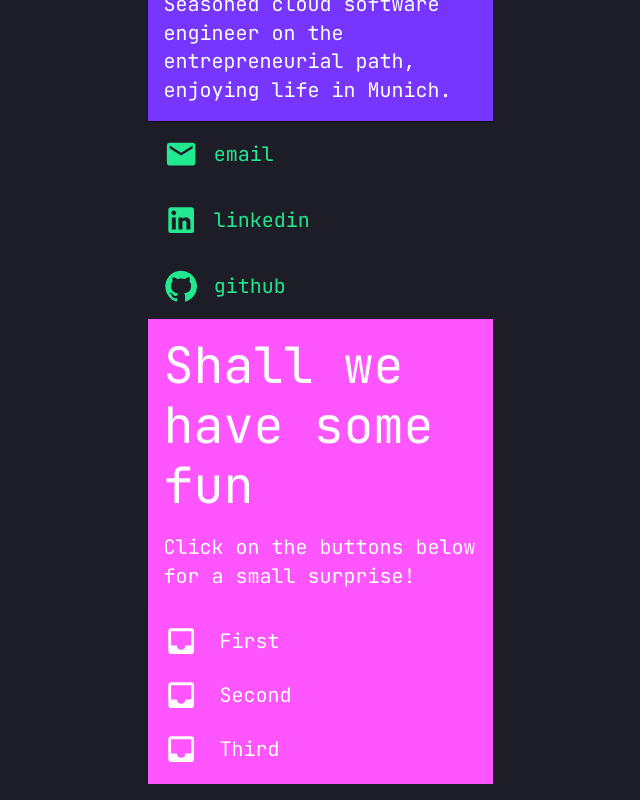
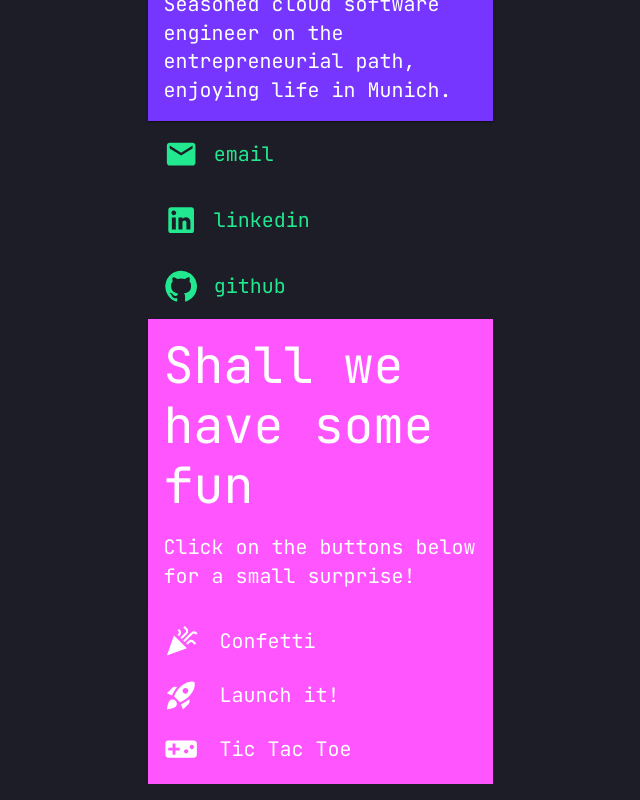
Before and after one commit to developerium/developerium.github.io, a React (Create React App) app: page / in a window 1280 px wide. Shown: the part 576-1376 px from the top of the page, without its empty margins (320-960 px from the left). Built offline with nearby package versions, Linux system fonts and the light colour scheme.

Commit message:
Style surprise button

```diff
--- a/src/components/SurpriseButton.tsx
+++ b/src/components/SurpriseButton.tsx
@@ -1,9 +1,10 @@
 import React, { FC, ReactElement } from 'react'
-import { baseFontSize, whiteColor } from '../config/theme-config'
 import ListItemButton from '@mui/material/ListItemButton'
-import ListItemIcon from '@mui/material/ListItemIcon'
-import ListItemText from '@mui/material/ListItemText'
+import ListItemIcon, { ListItemIconProps } from '@mui/material/ListItemIcon'
+import ListItemText, { ListItemTextProps } from '@mui/material/ListItemText'
 import ListItem, { ListItemProps } from '@mui/material/ListItem'
+
+import { baseFontSize, purpleColor, whiteColor } from '../config/theme-config'
 
 interface SurpriseButtonProps {
   title: string
@@ -11,9 +12,16 @@ interface SurpriseButtonProps {
   icon: ReactElement
 }
 
-const listStyle = { color: whiteColor }
-const iconStyle = { color: whiteColor }
-const textStyle = { fontSize: baseFontSize }
+const listStyle: ListItemProps['sx'] = {
+  color: whiteColor,
+  ':hover': {
+    backgroundColor: purpleColor,
+  },
+}
+const iconStyle: ListItemIconProps['sx'] = { color: whiteColor }
+const textStyle: ListItemTextProps['primaryTypographyProps'] = {
+  fontSize: baseFontSize,
+}
 
 export const SurpriseButton: FC<SurpriseButtonProps> = ({
   title,
--- a/src/components/SurpriseButtonList.tsx
+++ b/src/components/SurpriseButtonList.tsx
@@ -1,7 +1,9 @@
 import React, { FC } from 'react'
 import Box, { BoxProps } from '@mui/material/Box'
 import List from '@mui/material/List'
-import InboxIcon from '@mui/icons-material/Inbox'
+import CelebrationIcon from '@mui/icons-material/Celebration'
+import RocketLaunchIcon from '@mui/icons-material/RocketLaunch'
+import VideogameAssetIcon from '@mui/icons-material/VideogameAsset'
 
 import { pinkColor } from '../config/theme-config'
 import { SurpriseButton } from './SurpriseButton'
@@ -18,19 +20,19 @@ export const SurpriseButtonList: FC = () => {
       <nav aria-label="list of surprising buttons">
         <List>
           <SurpriseButton
-            title={'First'}
+            title="Confetti"
             onClick={handler}
-            icon={<InboxIcon />}
+            icon={<CelebrationIcon />}
           />
           <SurpriseButton
-            title={'Second'}
+            title="Launch it!"
             onClick={handler}
-            icon={<InboxIcon />}
+            icon={<RocketLaunchIcon />}
           />
           <SurpriseButton
-            title={'Third'}
+            title="Tic Tac Toe"
             onClick={handler}
-            icon={<InboxIcon />}
+            icon={<VideogameAssetIcon />}
           />
         </List>
       </nav>
```
